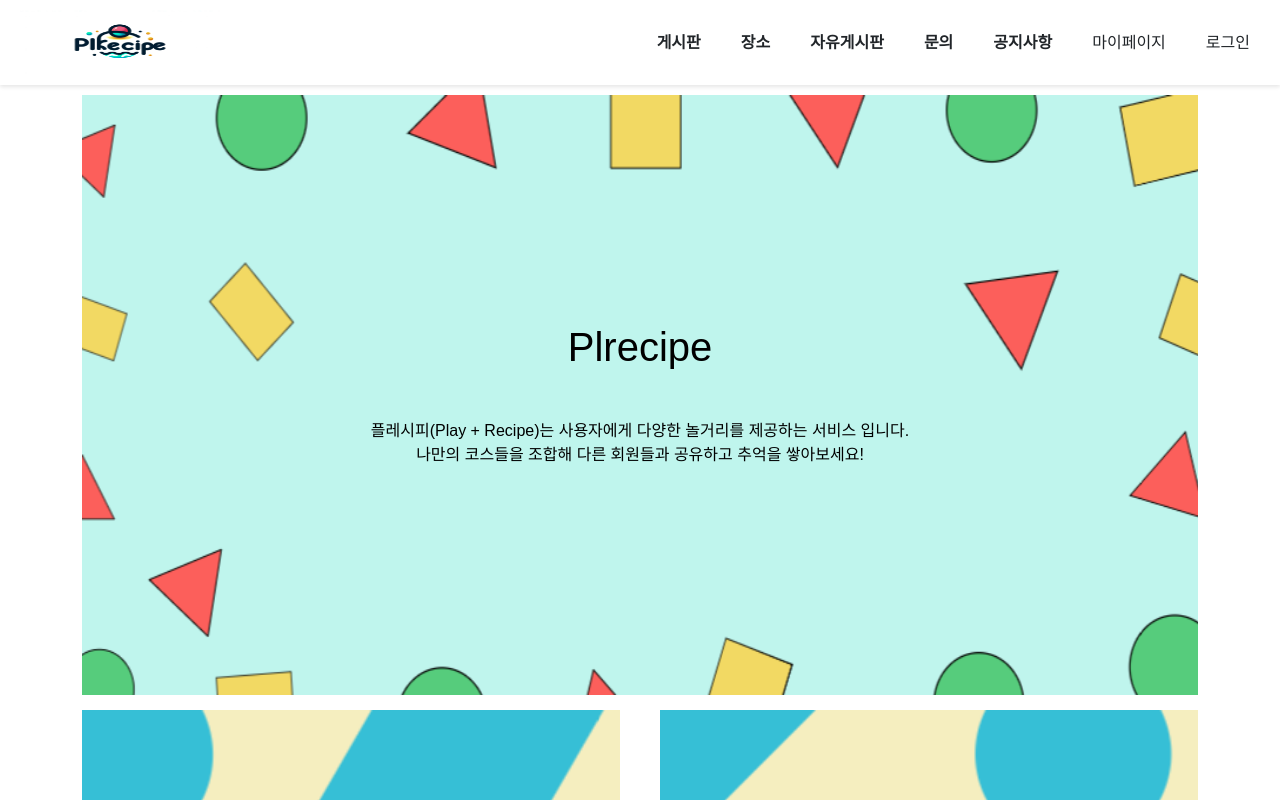
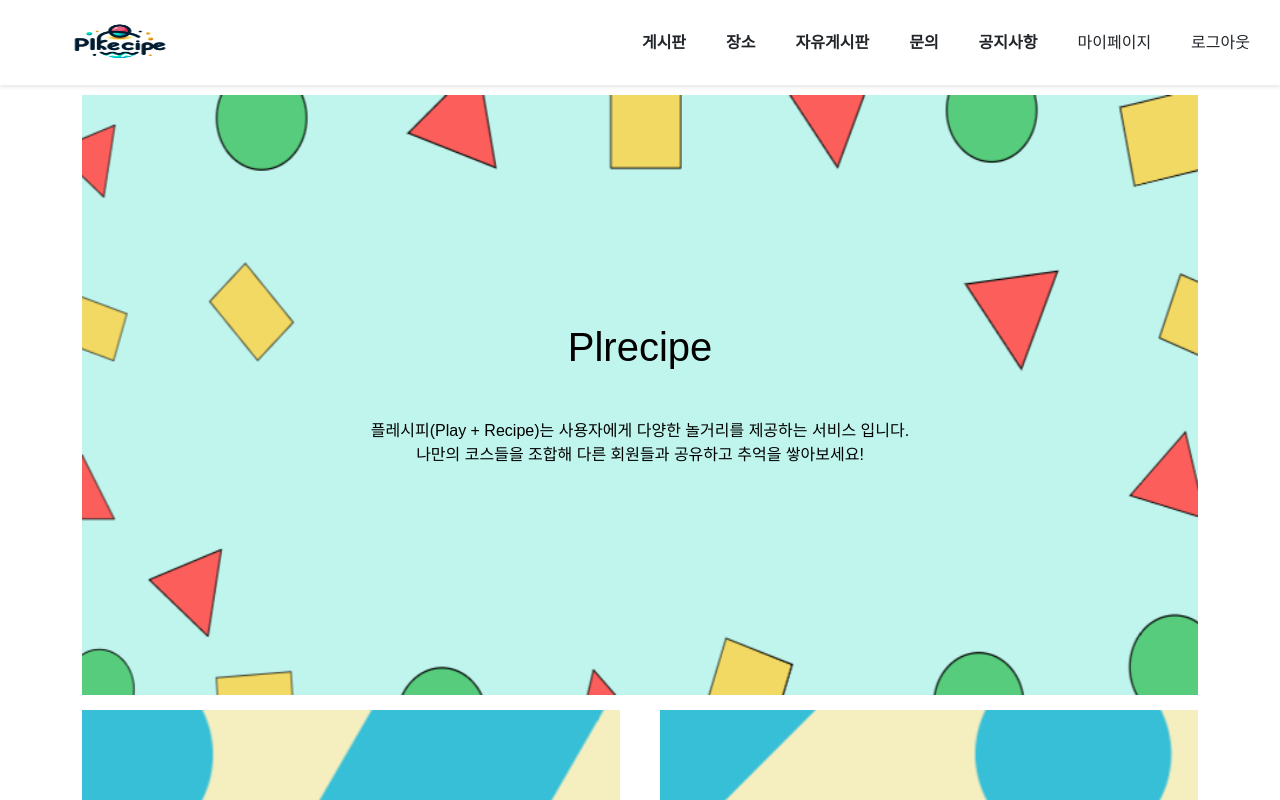
Before and after one commit to beyond-sw-camp/be04-3rd-6candoit-plrecipe, a Vue app in the folder plrecipe/: page / in a window 1280 px wide. Shown: the top 800 px of the page. Built offline with nearby package versions, Linux system fonts and the light colour scheme; a web font is replaced by a local one.

Commit message:
Header 재수정

```diff
--- a/plrecipe/src/components/Header.vue
+++ b/plrecipe/src/components/Header.vue
@@ -9,7 +9,7 @@
                 <li class="category" @click="goPage('QnA')"><b>문의</b></li>
                 <li class="category" @click="goPage('notice')"><b>공지사항</b></li>
                 <li @click="goPage('myPage')">마이페이지</li>
-                <li @click="Logout">로그인</li>
+                <li @click="Logout">로그아웃</li>
             </ul>
         </nav>
     </header>
```
